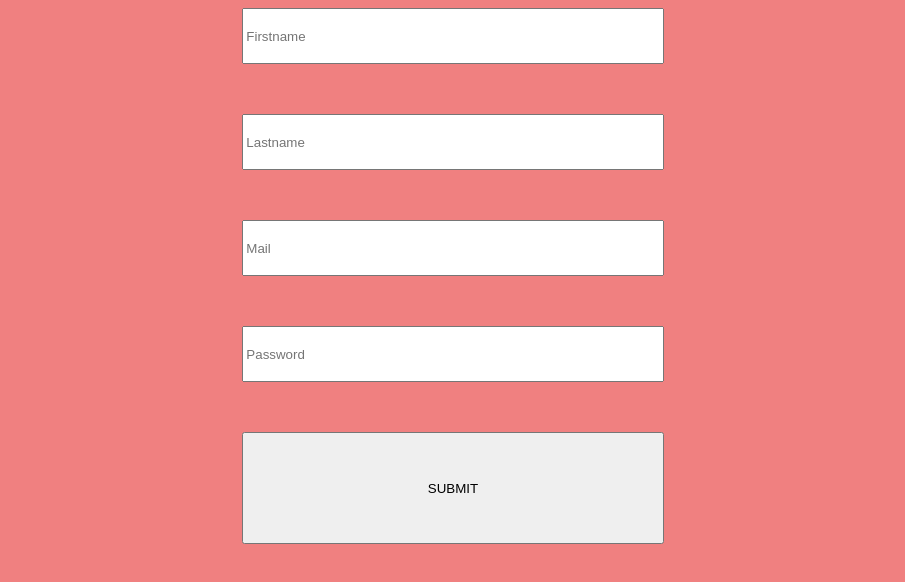
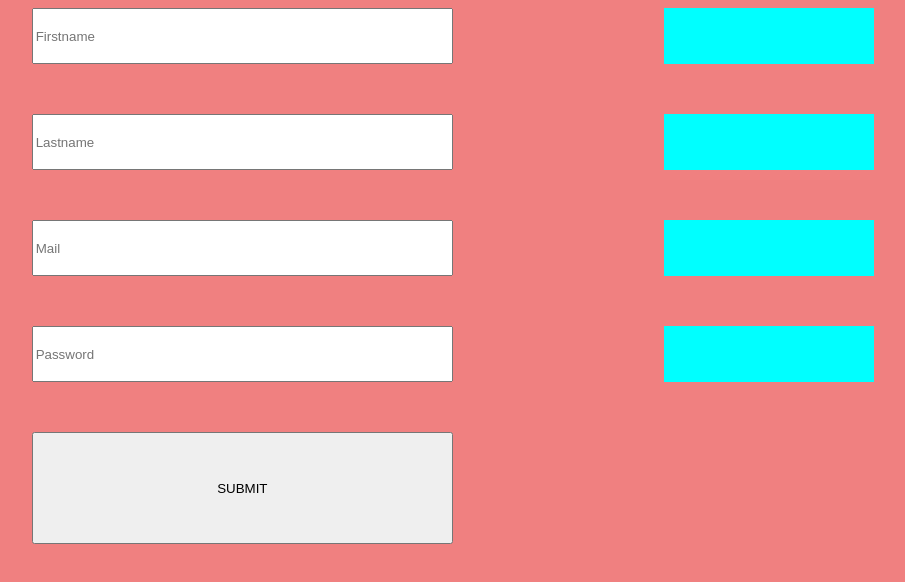
Before and after one commit to PagalavanPagal66/React-IOC, a React (Create React App) app in the folder MyReactApp/firstapp/: page / in a window 1280 px wide. Shown: the top 582 px of the page, without its empty margins (187-1092 px from the left). Built offline with nearby package versions, Linux system fonts and the light colour scheme.

Commit message:
updated CSS

```diff
--- a/MyReactApp/firstapp/src/App.css
+++ b/MyReactApp/firstapp/src/App.css
@@ -53,28 +53,56 @@ body{
 }
 .formval{
     display: grid;
-    grid-template-columns: 1fr 1fr 1fr;
+    grid-template-columns: 1fr 1fr 1fr 1fr 1fr 1fr;
     grid-template-rows: 1fr 1fr 1fr 1fr 2fr;
     row-gap: 50px;
     align-content: center;
 }
 .val1{
-    grid-area: 1 / 2 / 2 / 3;
+    grid-area: 1 / 2 / 2 / 4;
     height: 50px;
 }
 
 .val2{
-    grid-area: 2 / 2 / 3 / 3;
+    grid-area: 2 / 2 / 3 / 4;
 }
 
 .val3{
-    grid-area: 3 / 2 / 4 / 3;
+    grid-area: 3 / 2 / 4 / 4;
 }
 
 .val4{
-    grid-area: 4 / 2 / 5 / 3;
+    grid-area: 4 / 2 / 5 / 4;
 }
 
 .val5{
-    grid-area: 5 / 2 / 6 / 3;
+    grid-area: 5 / 2 / 6 / 4;
 }
+
+.div1{
+    grid-area: 1 / 5 / 2 / 6;
+    text-align: center;
+    align-content: center;
+    background-color: aqua;
+}
+
+.div2 {
+    grid-area: 2 / 5 / 3 / 6;
+    text-align: center;
+    align-content: center;
+    background-color: aqua;
+}
+
+.div3 {
+    grid-area: 3 / 5 / 4 / 6;
+    text-align: center;
+    align-content: center;
+    background-color: aqua;
+}
+
+.div4 {
+    grid-area: 4 / 5 / 5 / 6;
+    text-align: center;
+    align-content: center;
+    background-color: aqua;
+}
--- a/MyReactApp/firstapp/src/App.js
+++ b/MyReactApp/firstapp/src/App.js
@@ -138,7 +138,6 @@ import './App.css';
 //   );
 // }
 
-
 const App = () => {
   const [fname,setFname]  = useState('');
   const [lname,setLname]  = useState('');
@@ -147,14 +146,20 @@ const App = () => {
   return(
     <div>
       <form class = "formval">
-        <input class = "val1" type='text' value={fname} onChange={(e)=>setFname(e.target.value)} placeholder='Firstname'></input>
-        <input class = "val2" type='text' value={lname} required onChange={(e)=>setLname(e.target.value)} placeholder='Lastname'></input>
-        <input class = "val3" type='mail' value={email} required onChange={(e)=>setEmail(e.target.value)} placeholder='Mail'></input>
-        <input class = "val4" type='password' value={pass} required onChange={(e)=>setPass(e.target.value)} placeholder='Password'></input>
-        <button class = "val5" type='submit' onClick={()=>{alert("FIRST NAME " + fname +
+        <input class = "val1" type='text' onChange={(e)=>setFname(e.target.value)} placeholder='Firstname'></input>
+        <div class = "div1">{fname}</div>
+        <input class = "val2" type='text' required onChange={(e)=>setLname(e.target.value)} placeholder='Lastname'></input>
+        <div class = "div2" >{lname}</div>
+        <input class = "val3" type='mail' required onChange={(e)=>setEmail(e.target.value)} placeholder='Mail'></input>
+        <div class = "div3" >{email}</div>
+        <input class = "val4" type='password'  required onChange={(e)=>setPass(e.target.value)} placeholder='Password'></input>
+        <div class ="div4" >{pass}</div>
+        <button class = "val5" onClick={
+            ()=>{console.log("FIRST NAME " + fname +
                                                    "\nLAST NAME " + lname +
                                                    "\nEMAIL " + email +
-                                                   "\nPASSWORD " +pass);}}>SUBMIT</button>
+                                                   "\nPASSWORD " +pass); }
+        }>SUBMIT</button>
       </form>
     </div>
   );
```
